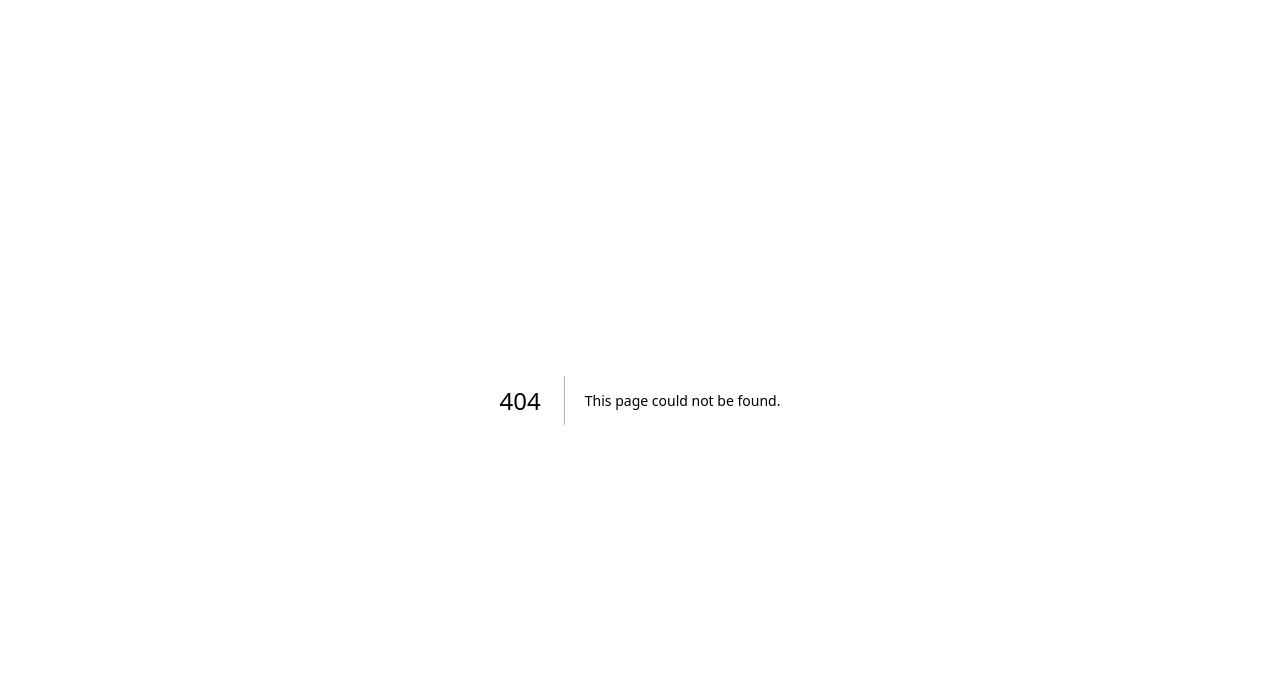
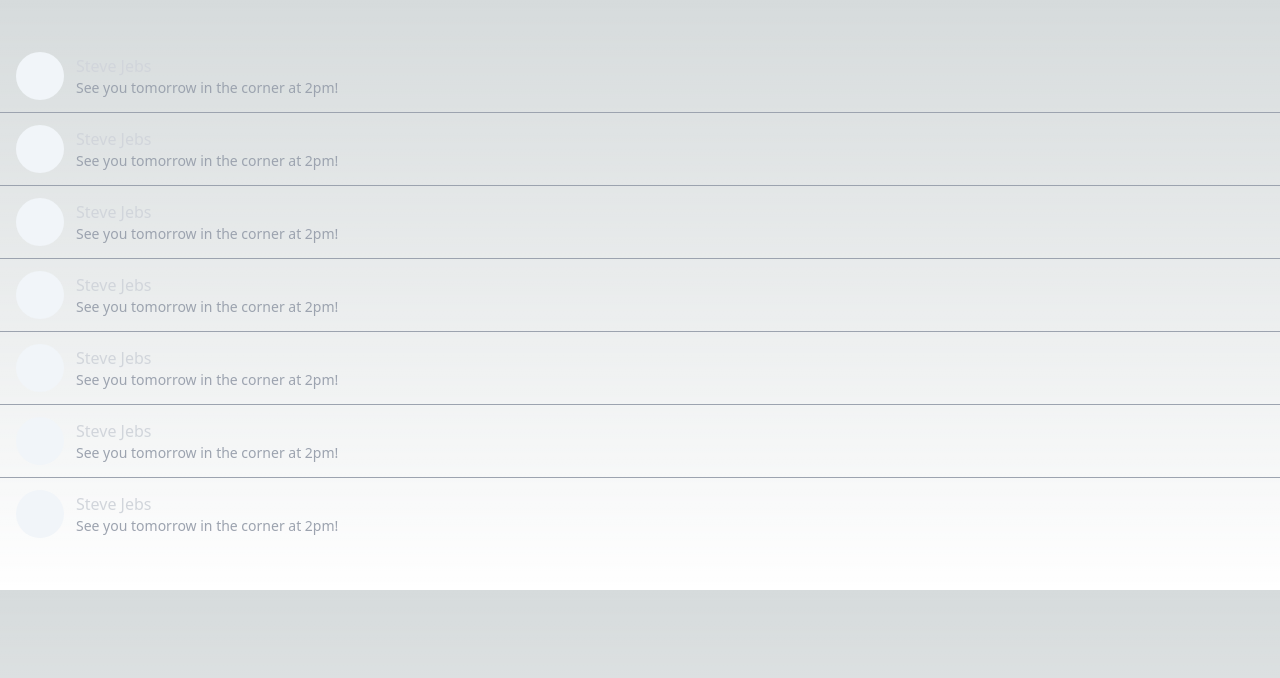
Before and after one commit to Stilllee/carrot-market, a Next.js app: page /chats in a window 1280 px wide. Before the commit this address had no page. Shown: the top 678 px of the page. Built offline with nearby package versions, Linux system fonts and the light colour scheme.

Commit message:
#5.8 Chats

```diff
--- /dev/null
+++ b/pages/chats.tsx
@@ -0,0 +1,24 @@
+import type { NextPage } from "next";
+
+const Chats: NextPage = () => {
+  return (
+    <div className="py-10 divide-y-[1px]">
+      {[1, 1, 1, 1, 1, 1, 1].map((_, i) => (
+        <div
+          key={i}
+          className="flex items-center px-4 py-3 space-x-3 border-gray-400 cursor-pointer"
+        >
+          <div className="w-12 h-12 rounded-full bg-slate-100" />
+          <div>
+            <p className="text-gray-300 ">Steve Jebs</p>
+            <p className="text-sm text-gray-400">
+              See you tomorrow in the corner at 2pm!
+            </p>
+          </div>
+        </div>
+      ))}
+    </div>
+  );
+};
+
+export default Chats;
```
Also changed, not shown: 1 other file (tests, documents, lock files or other folders).
